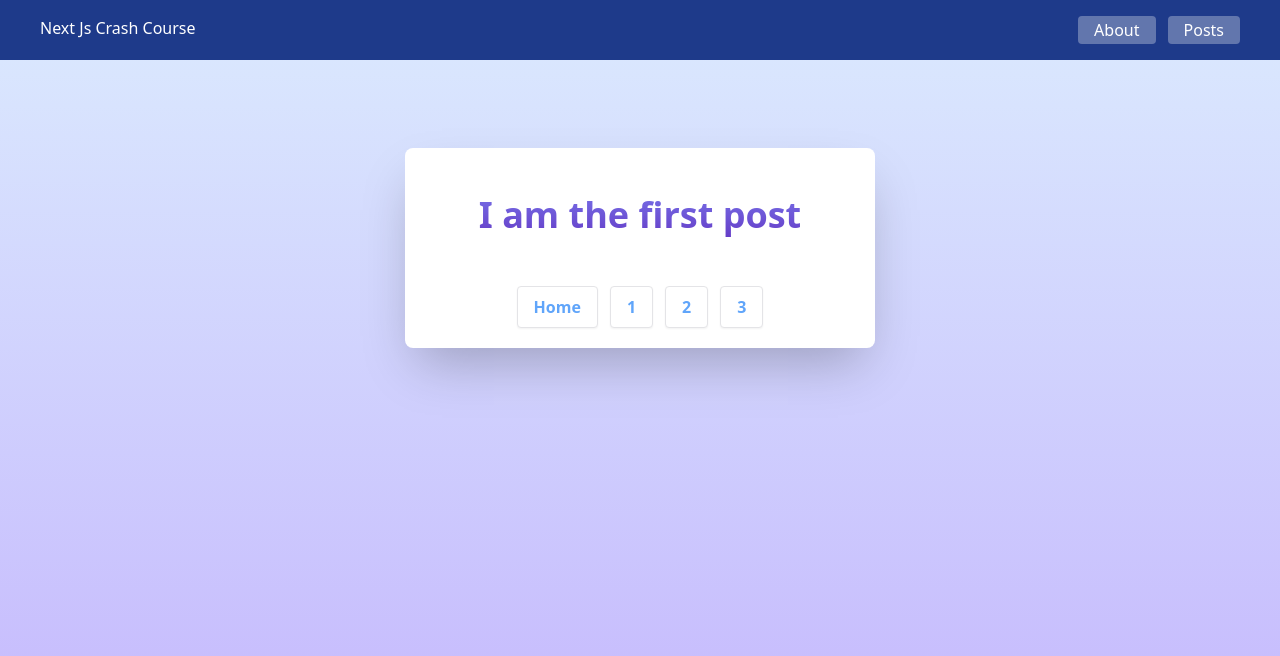
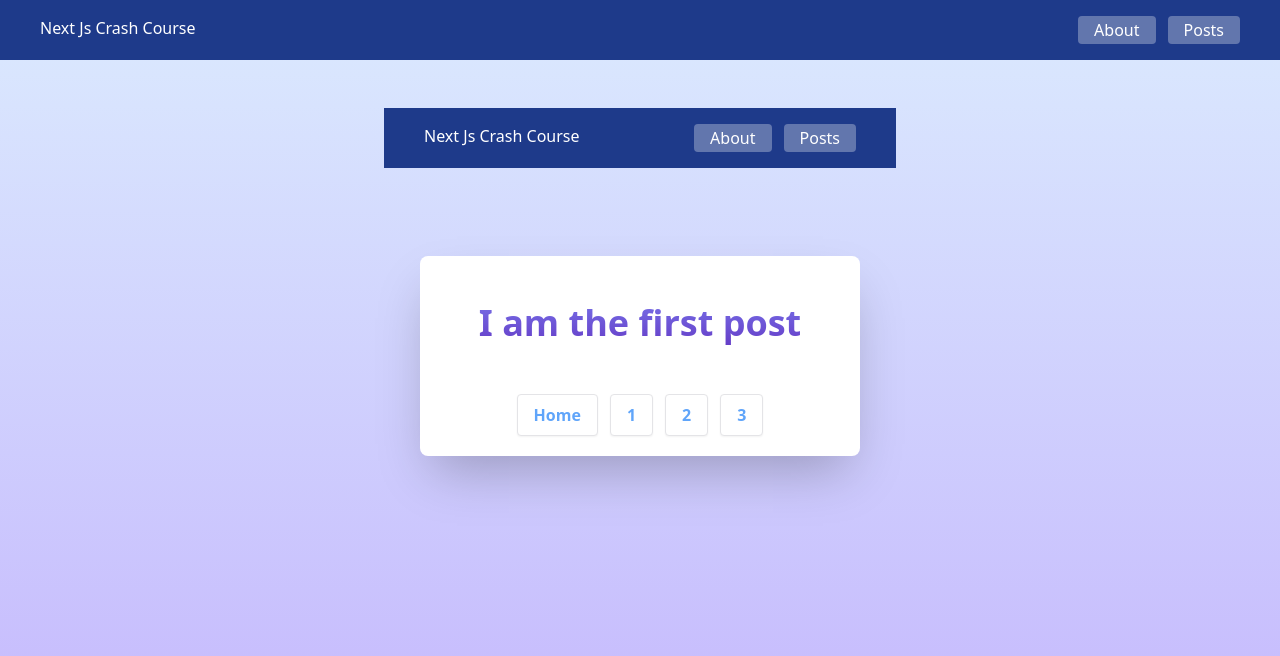
Before and after one commit to PaulHaze/nextjs-blog-tutorial, a Next.js app: page /posts/first-post in a window 1280 px wide. Shown: the top 656 px of the page. Built offline with nearby package versions, Linux system fonts and the light colour scheme.

Commit message:
removed mainlayout from pages

```diff
--- a/pages/_app.js
+++ b/pages/_app.js
@@ -1,7 +1,12 @@
+import MainLayout from '../layouts/MainLayout';
 import '../styles/main.css';
 
 function MyApp({ Component, pageProps }) {
-  return <Component {...pageProps} />;
+  return (
+    <MainLayout>
+      <Component {...pageProps} />
+    </MainLayout>
+  );
 }
 
 export default MyApp;
--- a/pages/about.js
+++ b/pages/about.js
@@ -1,10 +1,9 @@
 import Head from 'next/head';
 import Link from 'next/link';
-import MainLayout from '../layouts/MainLayout';
 
 export default function About({ title, body }) {
   return (
-    <MainLayout>
+    <>
       <Head>
         <title>About Page</title>
       </Head>
@@ -25,7 +24,7 @@ export default function About({ title, body }) {
             </button>
           </Link>
 
-          <Link href="/posts/first-post">
+          <Link href="/posts/">
             <button
               type="button"
               className="px-4 py-2 font-semibold text-blue-400 transition duration-200 ease-in-out bg-white border rounded shadow-sm hover:shadow-md active:shadow-none hover:scale-105 active:scale-95"
@@ -35,7 +34,7 @@ export default function About({ title, body }) {
           </Link>
         </div>
       </div>
-    </MainLayout>
+    </>
   );
 }
 
--- a/pages/index.js
+++ b/pages/index.js
@@ -1,7 +1,6 @@
 import Head from 'next/head';
 import Link from 'next/link';
 // import Image from 'next/image';
-import MainLayout from '../layouts/MainLayout';
 
 export default function Home() {
   return (
@@ -10,7 +9,7 @@ export default function Home() {
         <title>Blog Tutorial</title>
         <link rel="icon" href="/favicon.ico" />
       </Head>
-      <MainLayout>
+
       <div className="flex flex-col justify-center w-3/4 p-5 mx-auto bg-white rounded-lg shadow-2xl">
         <h1 className="font-bold text-center text-transparent bg-clip-text bg-gradient-to-b from-indigo-400 to-violet-800 mb-4">
           Lets learn Next JS
@@ -41,7 +40,6 @@ export default function Home() {
           </Link>
         </div>
       </div>
-      </MainLayout>
     </div>
   );
 }
--- a/pages/posts/[id].js
+++ b/pages/posts/[id].js
@@ -1,11 +1,9 @@
 import Link from 'next/link';
 import Head from 'next/head';
 
-import MainLayout from '../../layouts/MainLayout';
-
 export default function IdPost({ params }) {
   return (
-    <MainLayout>
+    <>
       <Head>
         <title>Id Post</title>
         <link rel="icon" href="/favicon.ico" />
@@ -36,7 +34,7 @@ export default function IdPost({ params }) {
           </div>
         </div>
       </div>
-    </MainLayout>
+    </>
   );
 }
 
--- a/pages/posts/index.js
+++ b/pages/posts/index.js
@@ -1,5 +1,4 @@
 import Head from 'next/head';
-import MainLayout from '../../layouts/MainLayout';
 
 import { PostList } from '../../components';
 
@@ -10,11 +9,10 @@ export default function Posts({ posts }) {
       <Head>
         <title>Posts</title>
       </Head>
-      <MainLayout>
-        <div className="">
-          <PostList posts={posts} />
-        </div>
-      </MainLayout>
+
+      <div className="">
+        <PostList posts={posts} />
+      </div>
     </div>
   );
 }
```
Lines whose indentation alone changed are shown as unchanged.
